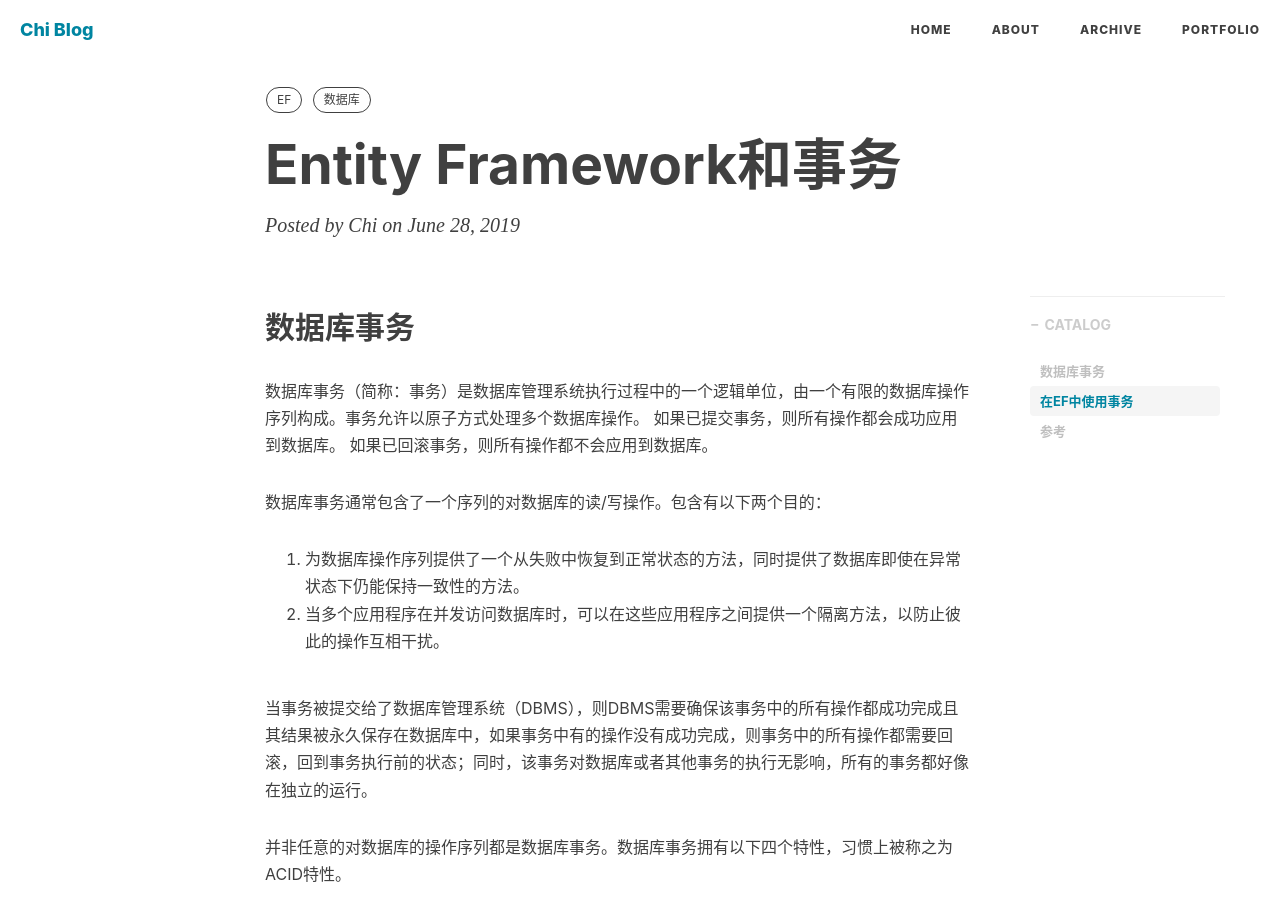
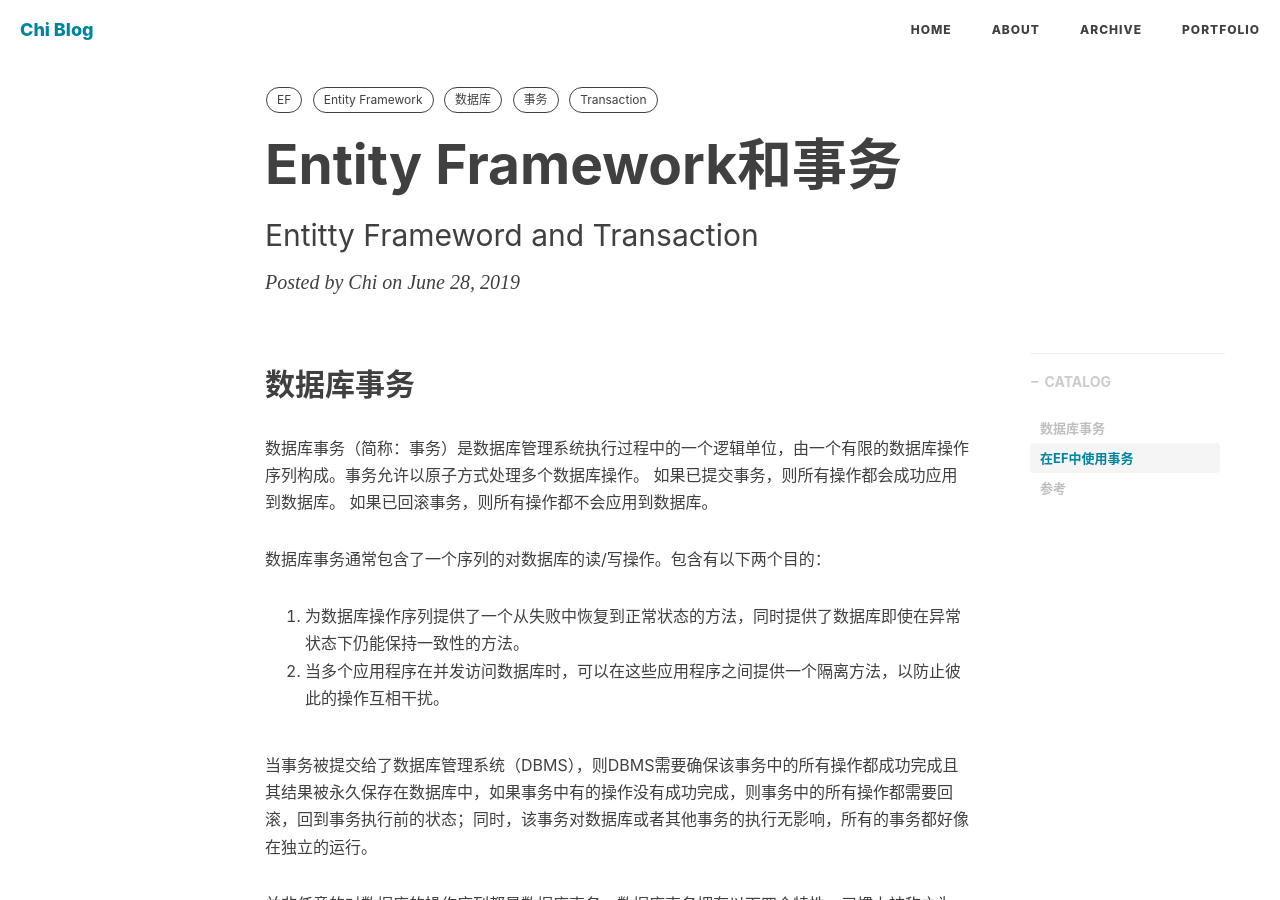
Before and after one commit to realZhangChi/realZhangChi.github.io, a Jekyll site: the page built from _posts/2019-06-28-ef-and-Transaction.markdown, in a window 1280 px wide and 900 px high. Built offline with Jekyll 4.4.1, drawn with Linux system fonts in a browser that asks for light colours; nearby versions of some CDN libraries; comment, search, counter and statistics services are not loaded.

Commit message:
添加subtitle和tags

```diff
--- a/_posts/2019-06-28-ef-and-Transaction.markdown
+++ b/_posts/2019-06-28-ef-and-Transaction.markdown
@@ -1,13 +1,17 @@
 ---
 layout: post
 title: "Entity Framework和事务"
+subtitle: 'Entitty Frameword and Transaction'
 author: "Chi"
 date: 2019-06-28 09:00
 header-style: text
 catalog: true
 tags:
   - EF
+  - Entity Framework
   - 数据库
+  - 事务
+  - Transaction
 ---
 
 ## 数据库事务
```
